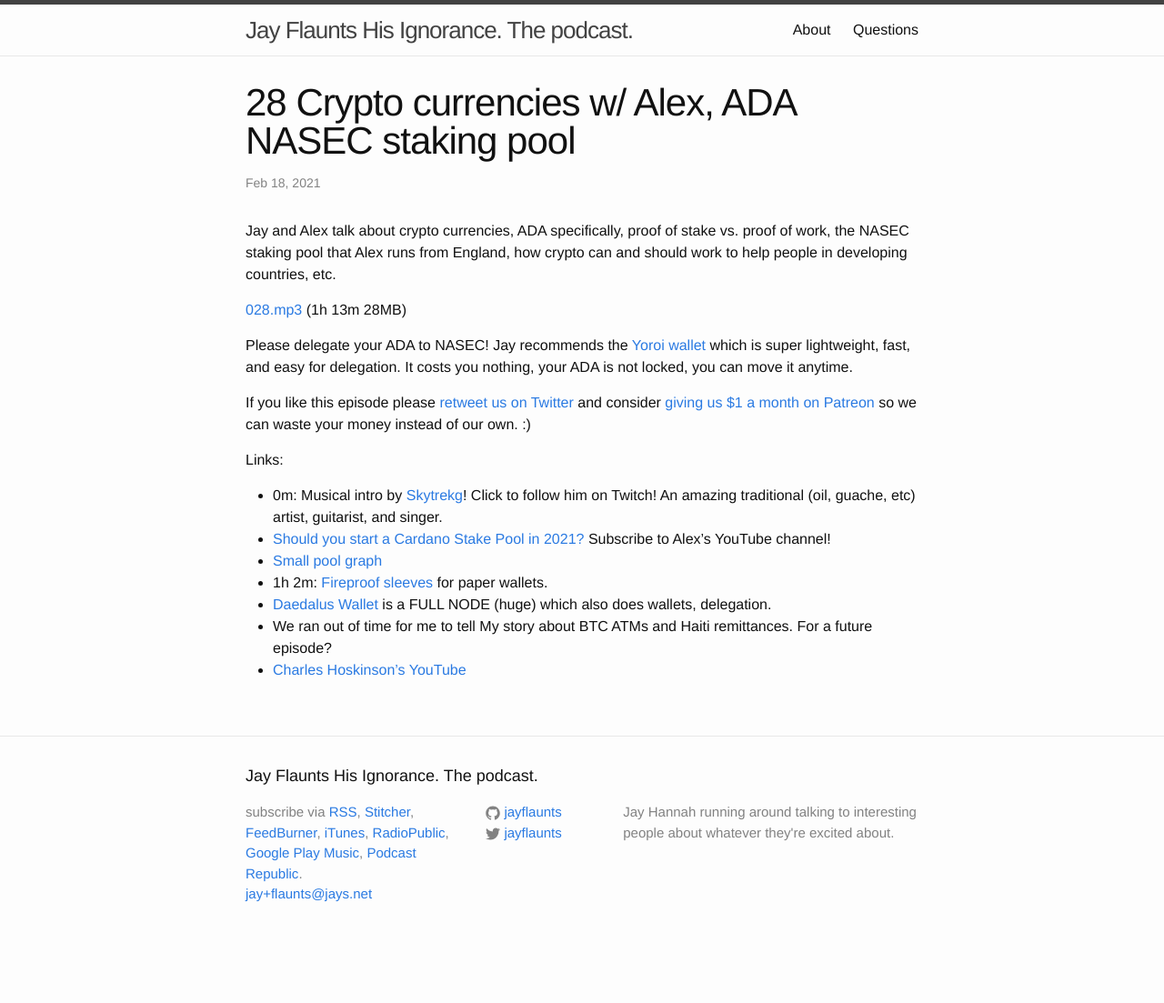
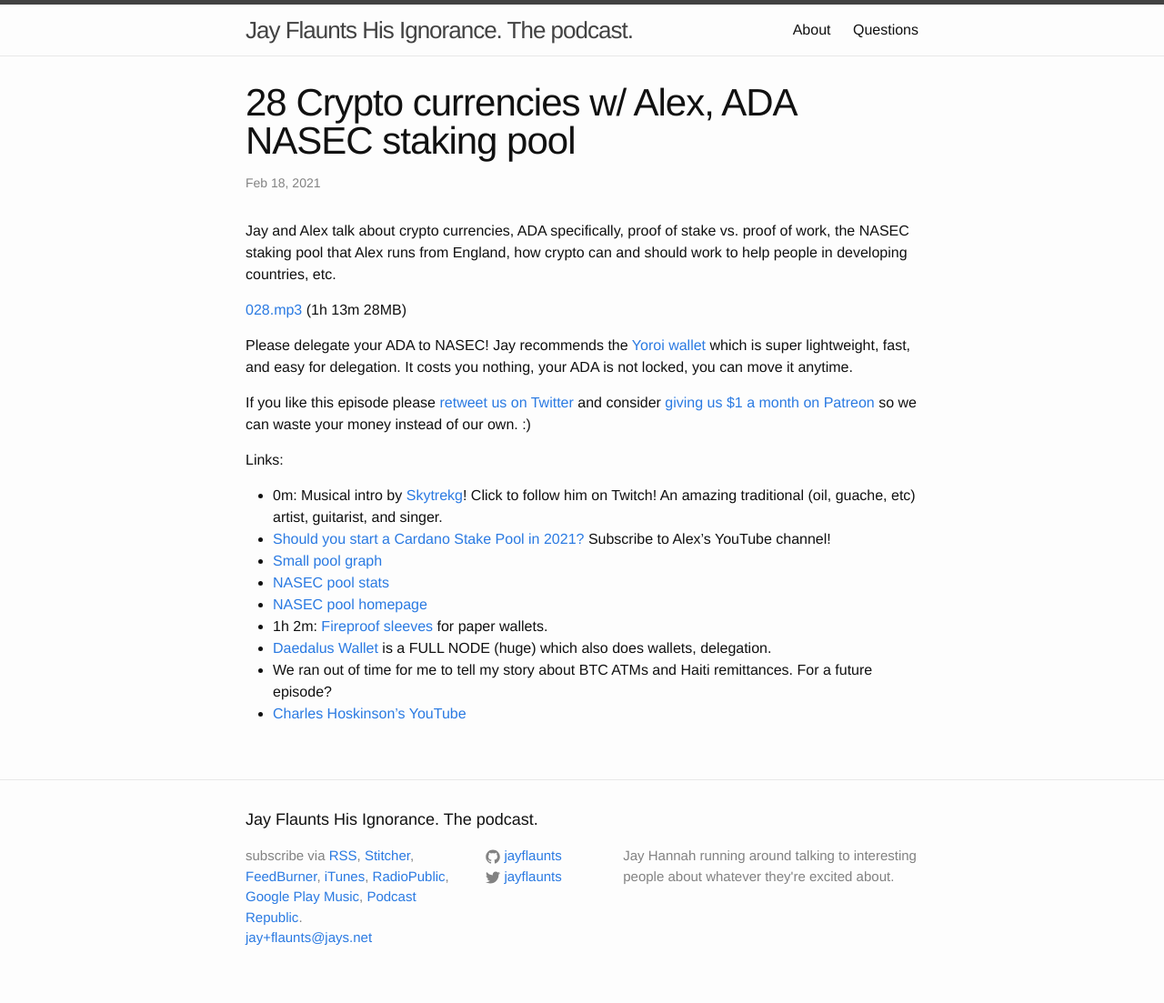
Before and after one commit to jhannah/jayflaunts, a Jekyll site: the page built from _posts/2021-02-18-ada-nasec.md, in a window 1280 px wide. Shown: the whole page at 91% size. Built offline with Jekyll 4.4.1, drawn with Linux system fonts in a browser that asks for light colours; before the commit the page ends 1055 px from its top, so only the background shows below that.

Commit message:
More links

```diff
--- a/_posts/2021-02-18-ada-nasec.md
+++ b/_posts/2021-02-18-ada-nasec.md
@@ -27,7 +27,9 @@
 traditional (oil, guache, etc) artist, guitarist, and singer.
 * [Should you start a Cardano Stake Pool in 2021?](https://www.youtube.com/watch?v=HzRdluc5iSw) Subscribe to Alex's YouTube channel!
 * [Small pool graph](https://twitter.com/nierop_pieter/status/1361357344219758597)
+* [NASEC pool stats](https://adapools.org/pool/aa8b94010cd3c7199be1d619079c184a59e6f1ad930926bc2bd38579)
+* [NASEC pool homepage](https://nasec.co.uk/cardano/)
 * 1h 2m: [Fireproof sleeves](https://www.youtube.com/watch?v=2MXLeP1pMfo) for paper wallets.
 * [Daedalus Wallet](daedaluswallet.io) is a FULL NODE (huge) which also does wallets, delegation.
-* We ran out of time for me to tell My story about BTC ATMs and Haiti remittances. For a future episode?
+* We ran out of time for me to tell my story about BTC ATMs and Haiti remittances. For a future episode?
 * [Charles Hoskinson's YouTube](https://www.youtube.com/channel/UCiJiqEvUZxT6isIaXK7RXTg)
```
